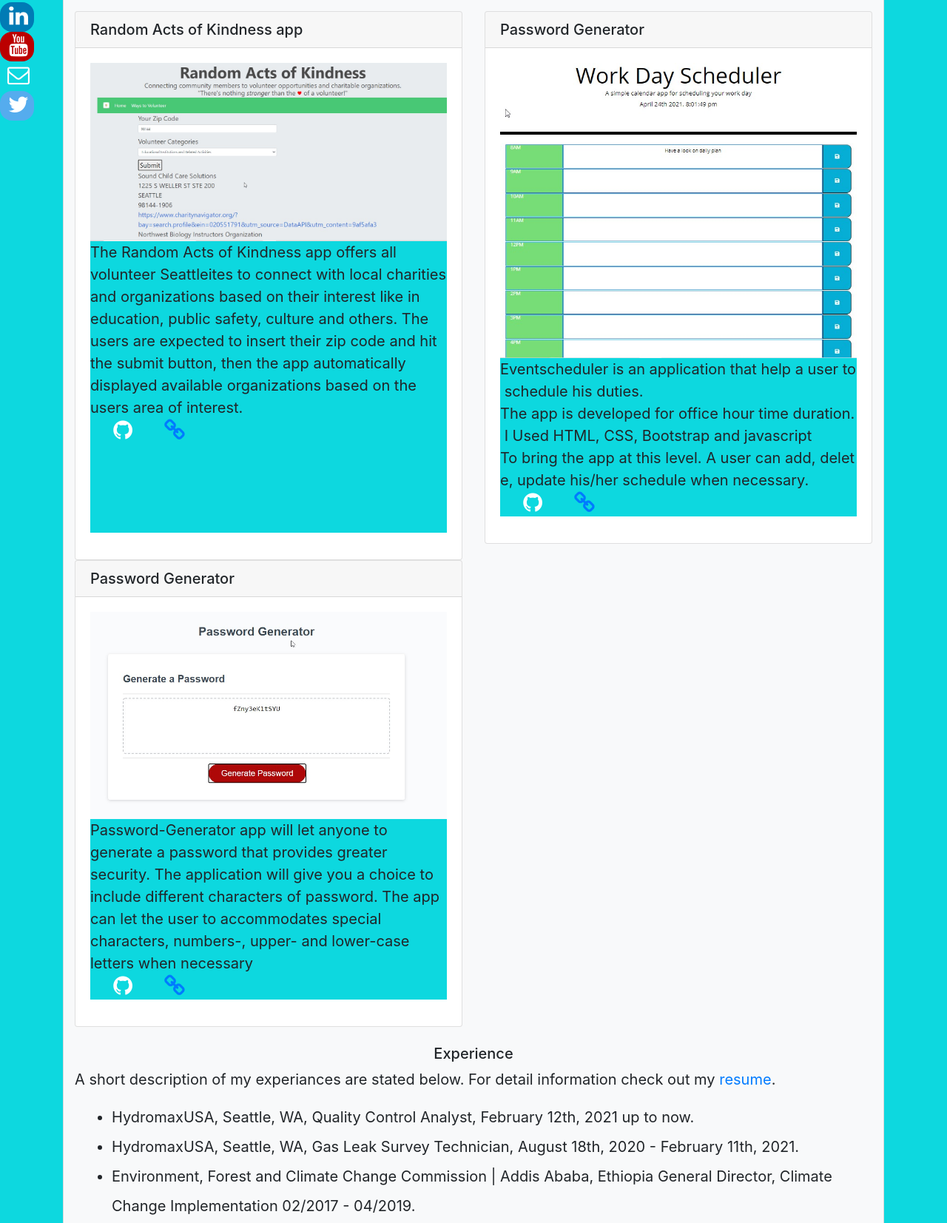
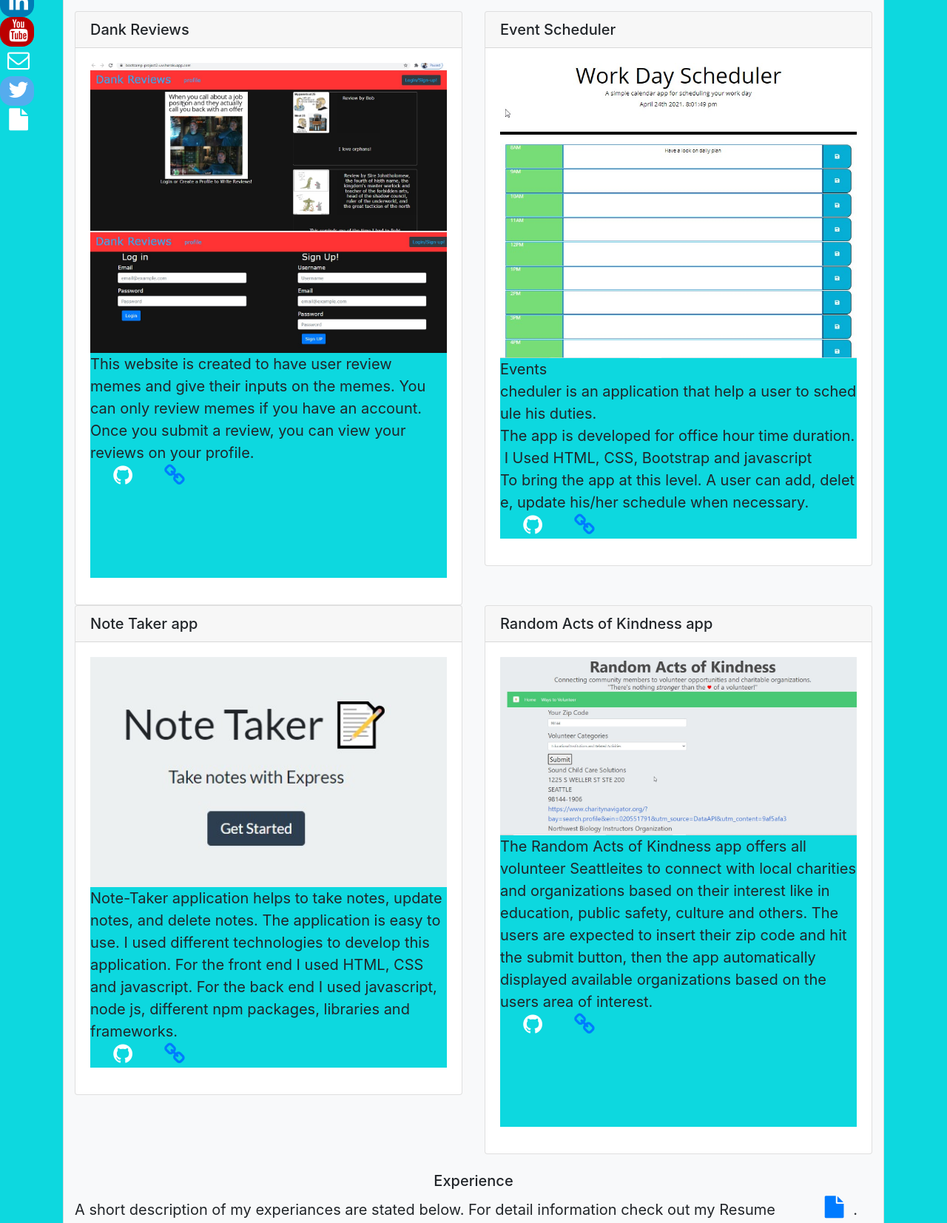
Before and after one commit to bayleyegn100/My-Portfolio, a plain HTML site: page portfolio.html in a window 1280 px wide. Shown: the part 177-1830 px from the top of the page at 74% size. Drawn offline with nearby package versions, Linux system fonts and the light colour scheme.

Commit message:
Additional projects are incorporated in portfolio.

```diff
--- a/portfolio.html
+++ b/portfolio.html
@@ -48,6 +48,90 @@
 
                 <section class="col-lg-6">
                     <form class="card">
+                        <h5 class="card-header">Dank Reviews</h5>
+                        <aside class="card-body">
+                            <img src="img/DankReviews.jpg" class="float-left mr-3" alt="My Picture" width="100%" />
+                            <img src="img/DankReviewsLoginSignup.jpg" class="float-left mr-3" alt="My Picture"
+                                width="100%" />
+                            <p style="background-color: #0dd8df;">
+                                This website is created to have user review memes and give their inputs on the memes.
+                                You can only review memes if you have an account. Once you submit a review, you can view
+                                your reviews on your profile.
+                                <br>
+
+                                <a href="https://github.com/bayleyegn100/Dank-Reviews" class="github"><i
+                                        class="fa fa-github"></i></a>
+                                <a href="https://bootcamp-project2-uw.herokuapp.com" class="deployed"><i
+                                        class="fa fa-link"></i></a><br> <br><br><br><br>
+                            </p>
+                        </aside>
+                    </form>
+                </section>
+                <section class="col-lg-6">
+                    <form class="card">
+                        <h5 class="card-header">Event Scheduler</h5>
+                        <aside class="card-body">
+                            <img src="img/Event-scheduler.jpg " class="float-left mr-3" alt="My Picture" width="100%" />
+                            <br><br>
+                            <p style="background-color: #0dd8df;">
+                                Events cheduler is an application that help a user to schedule his duties.
+                                The app is developed for office hour time duration. I Used HTML, CSS, Bootstrap and javascript
+                                To bring the app at this level. A user can add, delete, update his/her schedule when necessary.
+                                <br>
+
+                                <a href="https://github.com/bayleyegn100/Event-Scheduler-" class="github"><i
+                                        class="fa fa-github"></i></a>
+                                <a href="https://bayleyegn100.github.io/Event-Scheduler-/" class="deployed"><i
+                                        class="fa fa-link"></i></a><br>
+                            </p>
+
+                        </aside>
+                    </form>
+                </section>
+            </div>
+            <div class="row">
+
+                <!-- <section class="col-lg-6">
+                    <form class="card">
+                        <h5 class="card-header">Password Generator</h5>
+                        <aside class="card-body">
+                            <img src="img/Password Generator.jpg " class="float-left mr-3" alt="My Picture"
+                                width="100%" /> <br><br>
+                            <p style="background-color: #0dd8df;">Password-Generator app will let anyone to generate a
+                                password that provides greater security. The application will give you a choice to
+                                include different characters of password. The app can let the user to accommodates
+                                special characters, numbers-, upper- and lower-case letters when necessary
+                                <br>
+
+                                <a href="https://github.com/bayleyegn100/Password-Generator" class="github"><i
+                                        class="fa fa-github"></i></a>
+                                <a href="https://bayleyegn100.github.io/Password-Generator/" class="deployed"><i
+                                        class="fa fa-link"></i></a><br>
+                            </p>
+                        </aside>
+                    </form>
+                </section> -->
+                <section class="col-lg-6">
+                    <form class="card">
+                        <h5 class="card-header">Note Taker app</h5>
+                        <aside class="card-body">
+                            <img src="img/Note taker.jpg" class="float-left mr-3" alt="My Picture"
+                                width="100%" /><br><br>
+                            <p style="background-color: #0dd8df;">Note-Taker application helps to take notes, update
+                                notes, and delete notes. The application is easy to use. I used different technologies
+                                to develop this application. For the front end I used HTML, CSS and javascript. For the
+                                back end I used javascript, node js, different npm packages, libraries and frameworks.
+                                <br>
+                                <a href="https://github.com/bayleyegn100/Note-Taker/" class="github"><i
+                                        class="fa fa-github"></i></a>
+                                <a href="https://vast-falls-81756.herokuapp.com/" class="deployed"><i
+                                        class="fa fa-link"></i></a><br>
+                            </p>
+                        </aside>
+                    </form>
+                </section>
+                <section class="col-lg-6">
+                    <form class="card">
                         <h5 class="card-header">Random Acts of Kindness app</h5>
                         <aside class="card-body">
                             <img src="img/Random acts of kindness.jpg" class="float-left mr-3" alt="My Picture"
@@ -67,74 +151,12 @@
                         </aside>
                     </form>
                 </section>
-                <section class="col-lg-6">
-                    <form class="card">
-                        <h5 class="card-header">Password Generator</h5>
-                        <aside class="card-body">
-                            <img src="img/Event-scheduler.jpg " class="float-left mr-3" alt="My Picture" width="100%" />
-                            <br><br>
-                            <p style="background-color: #0dd8df;">
-                                Eventscheduler is an application that help a user to schedule his duties.
-                                The app is developed for office hour time duration. I Used HTML, CSS, Bootstrap and javascript
-                                To bring the app at this level. A user can add, delete, update his/her schedule when necessary.
-                                <br>
-
-                                <a href="https://github.com/bayleyegn100/Event-Scheduler-" class="github"><i
-                                        class="fa fa-github"></i></a>
-                                <a href="https://bayleyegn100.github.io/Event-Scheduler-/" class="deployed"><i
-                                        class="fa fa-link"></i></a><br>
-                            </p>
-
-                        </aside>
-                    </form>
-                </section>
-            </div>
-            <div class="row">
-
-                <section class="col-lg-6">
-                    <form class="card">
-                        <h5 class="card-header">Password Generator</h5>
-                        <aside class="card-body">
-                            <img src="img/Password Generator.jpg " class="float-left mr-3" alt="My Picture"
-                                width="100%" /> <br><br>
-                            <p style="background-color: #0dd8df;">Password-Generator app will let anyone to generate a
-                                password that provides greater security. The application will give you a choice to
-                                include different characters of password. The app can let the user to accommodates
-                                special characters, numbers-, upper- and lower-case letters when necessary
-                                <br>
-
-                                <a href="https://github.com/bayleyegn100/Password-Generator" class="github"><i
-                                        class="fa fa-github"></i></a>
-                                <a href="https://bayleyegn100.github.io/Password-Generator/" class="deployed"><i
-                                        class="fa fa-link"></i></a><br>
-                            </p>
-                        </aside>
-                    </form>
-                </section>
-                <!-- <section class="col-lg-6">
-                    <form class="card">
-                        <h5 class="card-header">Random Acts of Kindness app</h5>
-                        <aside class="card-body">
-                            <img src="img/Note taker.jpg" class="float-left mr-3" alt="My Picture"
-                                width="100%" /><br><br>
-                            <p style="background-color: #0dd8df;">Note-Taker application helps to take notes, update
-                                notes, and delete notes. The application is easy to use. I used different technologies
-                                to develop this application. For the front end I used HTML, CSS and javascript. For the
-                                back end I used javascript, node js, different npm packages, libraries and frameworks.
-                                <br>
-                                <a href="https://github.com/bayleyegn100/Note-Taker/" class="github"><i
-                                        class="fa fa-github"></i></a>
-                                <a href="https://vast-falls-81756.herokuapp.com/" class="deployed"><i
-                                        class="fa fa-link"></i></a><br>
-                            </p>
-                        </aside>
-                    </form>
-                </section> -->
             </div>
             <div><br>
                 <h5 style="text-align: center;">Experience </h5>
-                <p>A short description of my experiances are stated below. For detail information check out my <a
-                        href="Debasu Eyasu Resume-pdf.pdf" class="resumeLink" target="_blank">resume</a>.<br>
+                <p>A short description of my experiances are stated below. For detail information check out my Resume
+                    <a href="Resume-pdf.pdf" class="pdf"><i class="fa fa-file"></i></a>
+                    .<br>
                 <ul style="padding-left: 50px; font-size: 20px; line-height: 2; ">
                     <li>HydromaxUSA, Seattle, WA, Quality Control Analyst, February 12th, 2021 up to now.</li>
 
@@ -169,6 +191,7 @@
         <a href="#" class="youtube"><i class="fa fa-youtube"></i></a>
         <a href="mailto:bayleyegn100@gmail.com" class="github"><i class="fa fa-envelope-o"></i></a>
         <a href="https://twitter.com/yedebkid" class="twitter"><i class="fa fa-twitter"></i></a>
+        <a href="Resume-pdf.pdf" class="pdf" target="_blank"><i class="fa fa-file"></i></a>
     </div>
     <!-- <a href="tel:+1-206-785-5195" class="phone"><i
             class="fa fa-mobile"></i></a> -->
```
Also changed, not shown: contact.html (+1 -0 lines), 2 other files.
